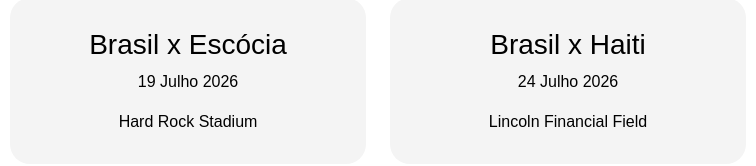
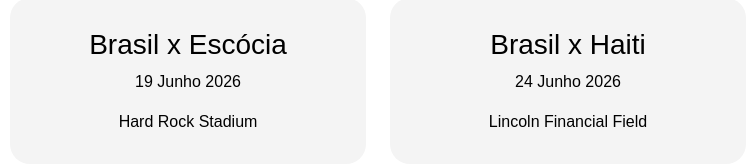
Before and after one commit to NespoliVH/nespolivh.github.io, a plain HTML site: page index.html in a window 1280 px wide. Shown: the part 770-936 px from the top of the page, 452-1208 px from the left. Drawn offline with nearby package versions, Linux system fonts and the light colour scheme.

Commit message:
ajustes finais

```diff
--- a/index.html
+++ b/index.html
@@ -94,7 +94,7 @@
 
                         <h3>Brasil x Escócia</h3>
 
-                        <p>19 Julho 2026</p>
+                        <p>19 Junho 2026</p>
 
                         <span>Hard Rock Stadium</span>
 
@@ -108,7 +108,7 @@
 
                         <h3>Brasil x Haiti</h3>
 
-                        <p>24 Julho 2026</p>
+                        <p>24 Junho 2026</p>
 
                         <span>Lincoln Financial Field</span>
 
```
